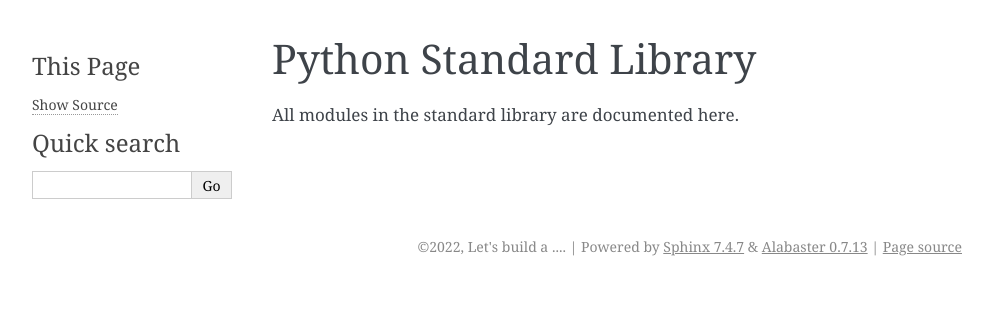
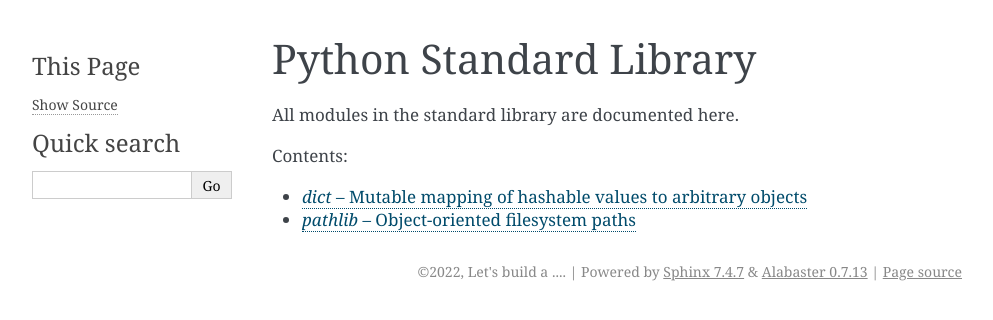
Before and after one commit to letsbuilda/docs-python, a Sphinx documentation site: the page built from source/api/standard-library/index.rst, in a window 1280 px wide. Shown: the top 320 px of the page, without its empty margins (148-1141 px from the left). Built offline with Sphinx 7.4.7, drawn with Linux system fonts in a browser that asks for light colours.

Commit message:
add inital two files for test layout
Signed-off-by: Bradley Reynolds <bradley.reynolds@darbia.dev>

```diff
--- /dev/null
+++ b/source/api/standard-library/builtins/dict.rst
@@ -0,0 +1,4 @@
+`dict` -- Mutable mapping of hashable values to arbitrary objects
+=================================================================
+
+HashMap.
--- /dev/null
+++ b/source/api/standard-library/files-directories/pathlib.rst
@@ -0,0 +1,4 @@
+`pathlib` -- Object-oriented filesystem paths
+=============================================
+
+Paths.
--- a/source/api/standard-library/index.rst
+++ b/source/api/standard-library/index.rst
@@ -1,8 +1,11 @@
 Python Standard Library
-======================
+=======================
 
 All modules in the standard library are documented here.
 
 .. toctree::
    :maxdepth: 2
    :caption: Contents:
+
+   builtins/dict
+   files-directories/pathlib
```
